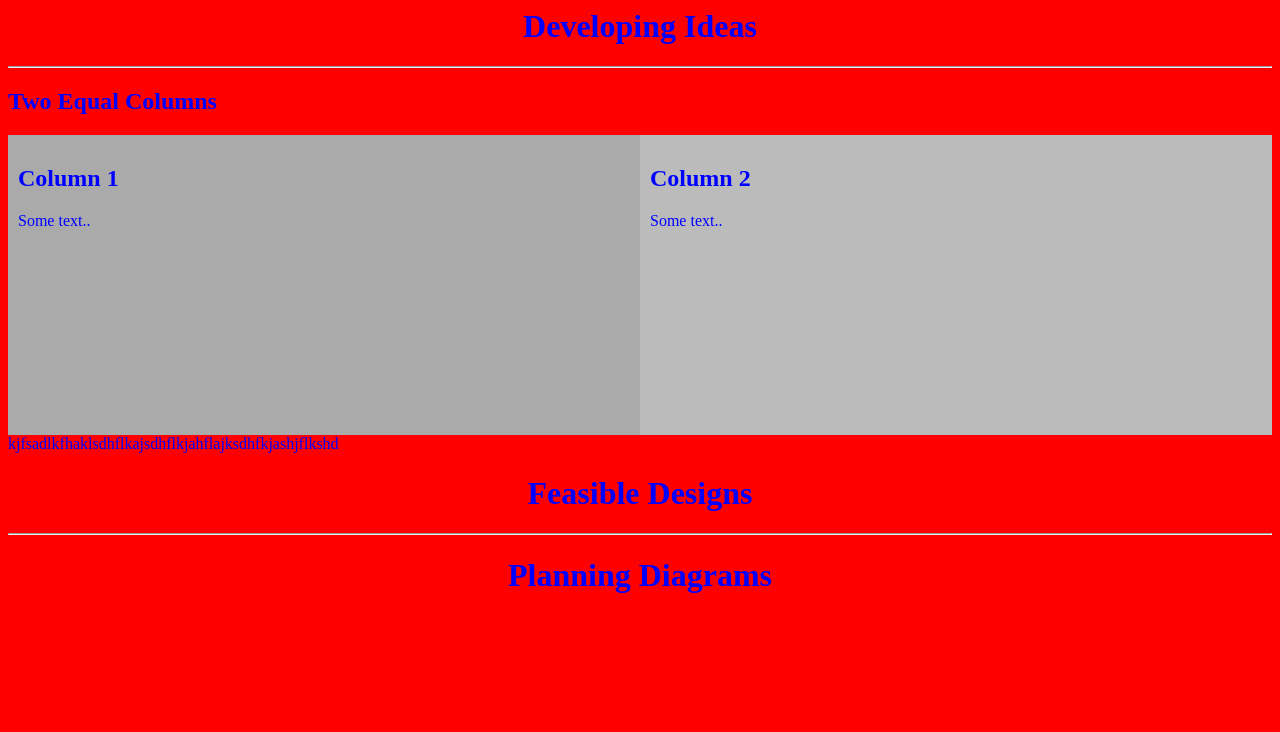
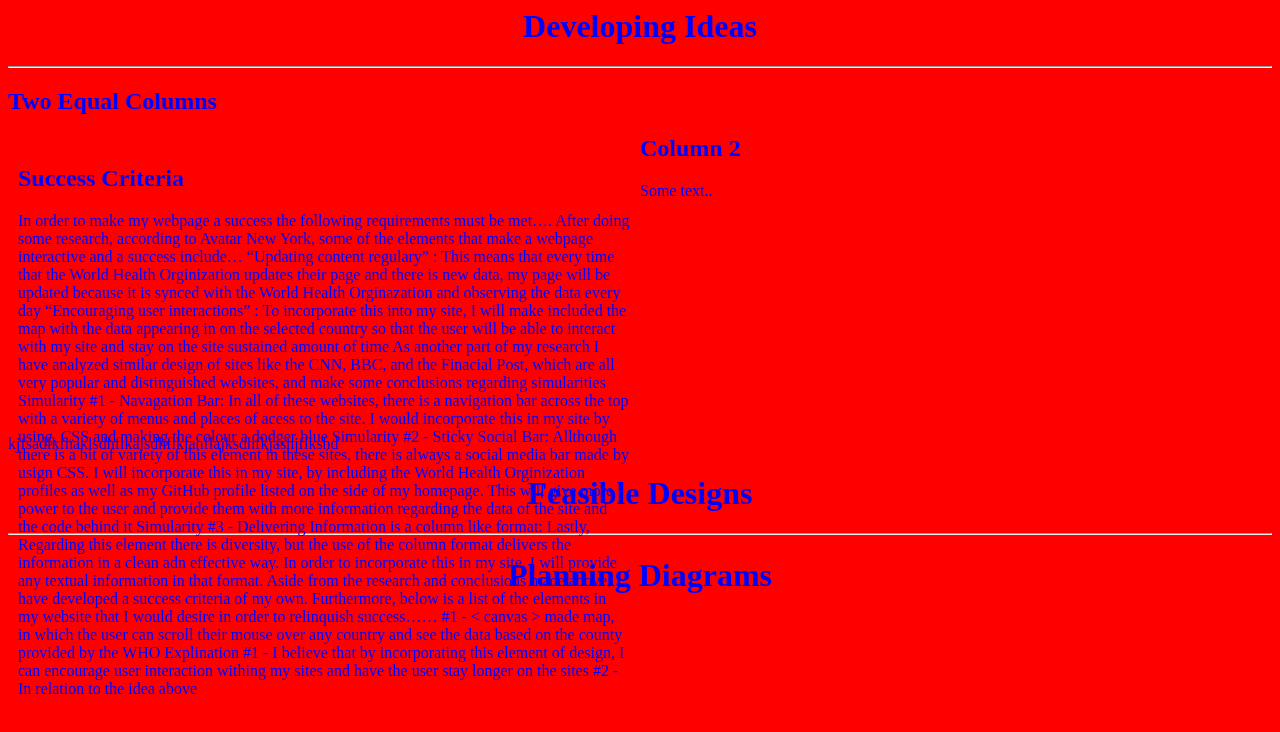
Before and after one commit to mdaiello/Y9web, a plain HTML site: page dev.html in a window 1280 px wide. Drawn offline with Linux system fonts and the light colour scheme.

Commit message:
Update dev.html

```diff
--- a/dev.html
+++ b/dev.html
@@ -34,11 +34,24 @@
 <h2>Two Equal Columns</h2>
 
 <div class="row">
-  <div class="column" style="background-color:#aaa;">
-    <h2>Column 1</h2>
-    <p>Some text..</p>
+  <div class="column">
+    <h2>Success Criteria</h2>
+    <p>In order to make my webpage a success the following requirements must be met….
+
+After doing some research, according to Avatar New York, some of the elements that make a webpage interactive and a success include…
+“Updating content regulary” :  This means that every time that the World Health Orginization updates their page and there is new data, my page will be updated because it is synced with the World Health Orginazation and observing the data every day
+“Encouraging user interactions” : To incorporate this into my site, I will make included the map with the data appearing in on the selected country so that the user will be able to interact with my site and stay on the site sustained amount of time
+As another part of my research I have analyzed similar design of sites like the CNN, BBC, and the Finacial Post, which are all very popular and distinguished websites, and make some conclusions regarding simularities
+Simularity #1 - Navagation Bar:  In all of these websites, there is a navigation bar across the top with a variety of menus and places of acess to the site.  I would incorporate this in my site by using, CSS and making the colour a dodger blue
+Simularity #2 - Sticky Social Bar:  Allthough there is a bit of variety of this element in these sites, there is always a social media bar made by usign CSS.  I will incorporate this in my site, by including the World Health Orginization profiles as well as my GitHub profile listed on the side of my homepage.  This will give more power to the user and provide them with more information regarding the data of the site and the code behind it
+Simularity #3 - Delivering Information is a column like format: Lastly, Regarding this element there is diversity, but the use of the column format delivers the information in a clean adn effective way.  In order to incorporate this in my site, I will provide any textual information in that format.
+Aside from the research and conclusions made above, I have developed a success criteria of my own.  Furthermore, below is a list of the elements in my website that I would desire in order to relinquish success……
+#1 - < canvas > made map, in which the user can scroll their mouse over any country and see the data based on the county provided by the WHO
+Explination #1 - I believe that by incorporating this element of design, I can encourage user interaction withing my sites and have the user stay longer on the sites
+#2 - In relation to the idea above
+</p>
   </div>
-  <div class="column" style="background-color:#bbb;">
+  <div class="c" >
     <h2>Column 2</h2>
     <p>Some text..</p>
   </div>
```
